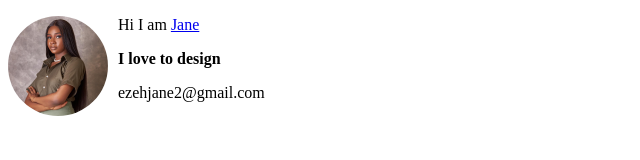
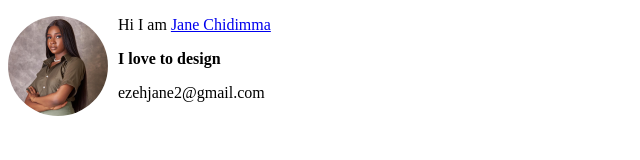
Before and after one commit to Ezeh4/JaneWebsite, a plain HTML site: page index.html in a window 1280 px wide. Shown: the full height of the page, 0-640 px from the left. Drawn offline with Linux system fonts and the light colour scheme.

Commit message:
include middle name

```diff
--- a/index.html
+++ b/index.html
@@ -18,7 +18,7 @@
     </head>
     <body>
         <img src="Images/image.png">
-        <p>Hi I am <a href="/new.html">Jane</a></p>
+        <p>Hi I am <a href="/new.html">Jane Chidimma</a></p>
         <p class="username">I love to design</p>
         <p>ezehjane2@gmail.com</p>
     </body>
```
